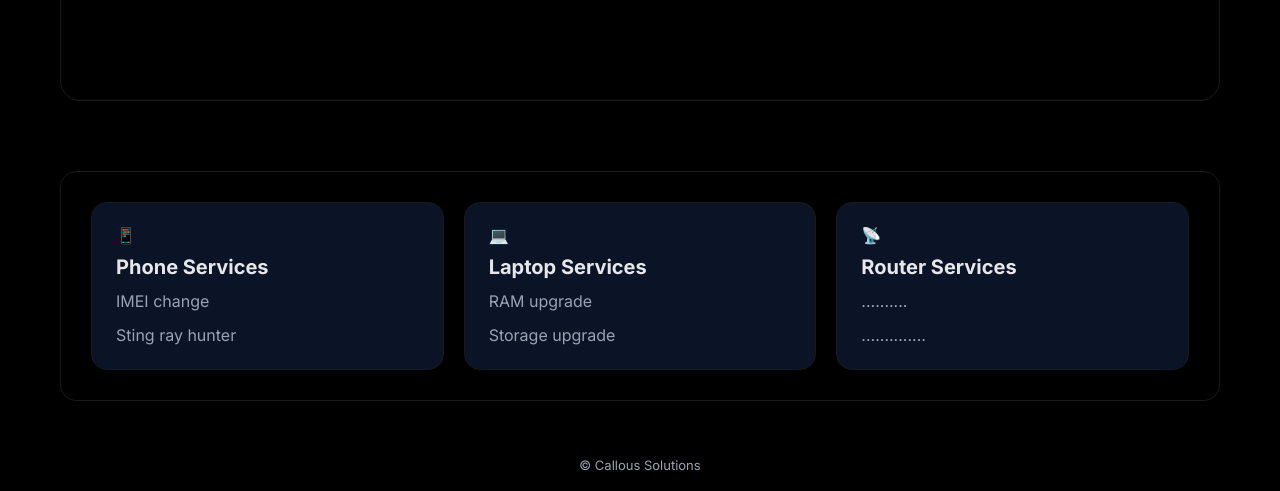
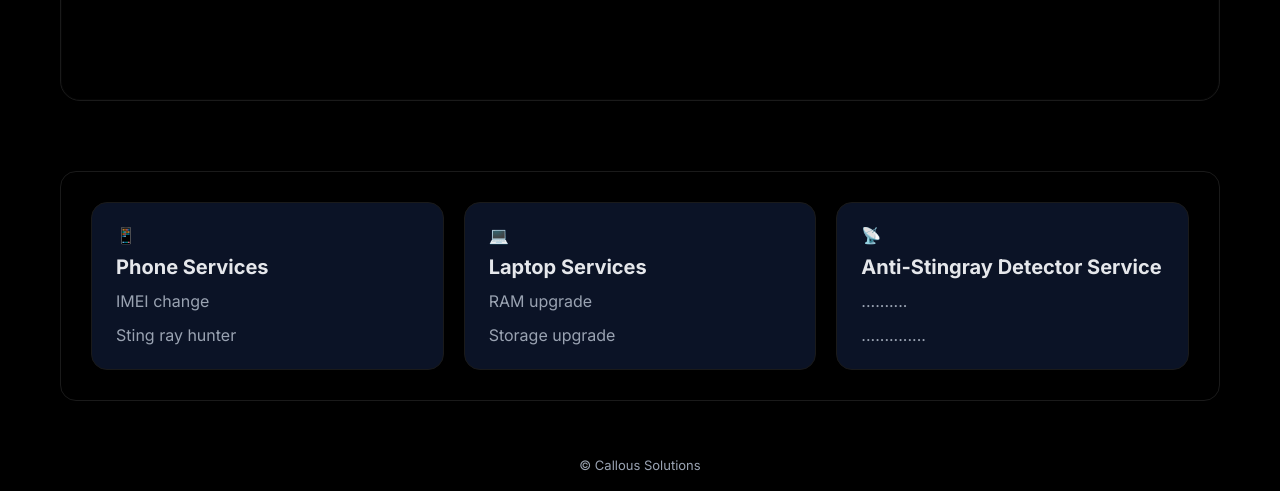
Before and after one commit to AlexCassells/CallousSollutions, a plain HTML site: page services.html in a window 1280 px wide. Shown: the part 390-881 px from the top of the page. Drawn offline with Linux system fonts and the light colour scheme.

Commit message:
Update services.html

```diff
--- a/services.html
+++ b/services.html
@@ -67,7 +67,7 @@
 
   <div class="about-card service-card">
     <div class="service-icon">📡</div>
-    <h3>Router Services</h3>
+    <h3>Anti-Stingray Detector Service</h3>
 
     <p>..........</p>
     <p>..............</p>
```
